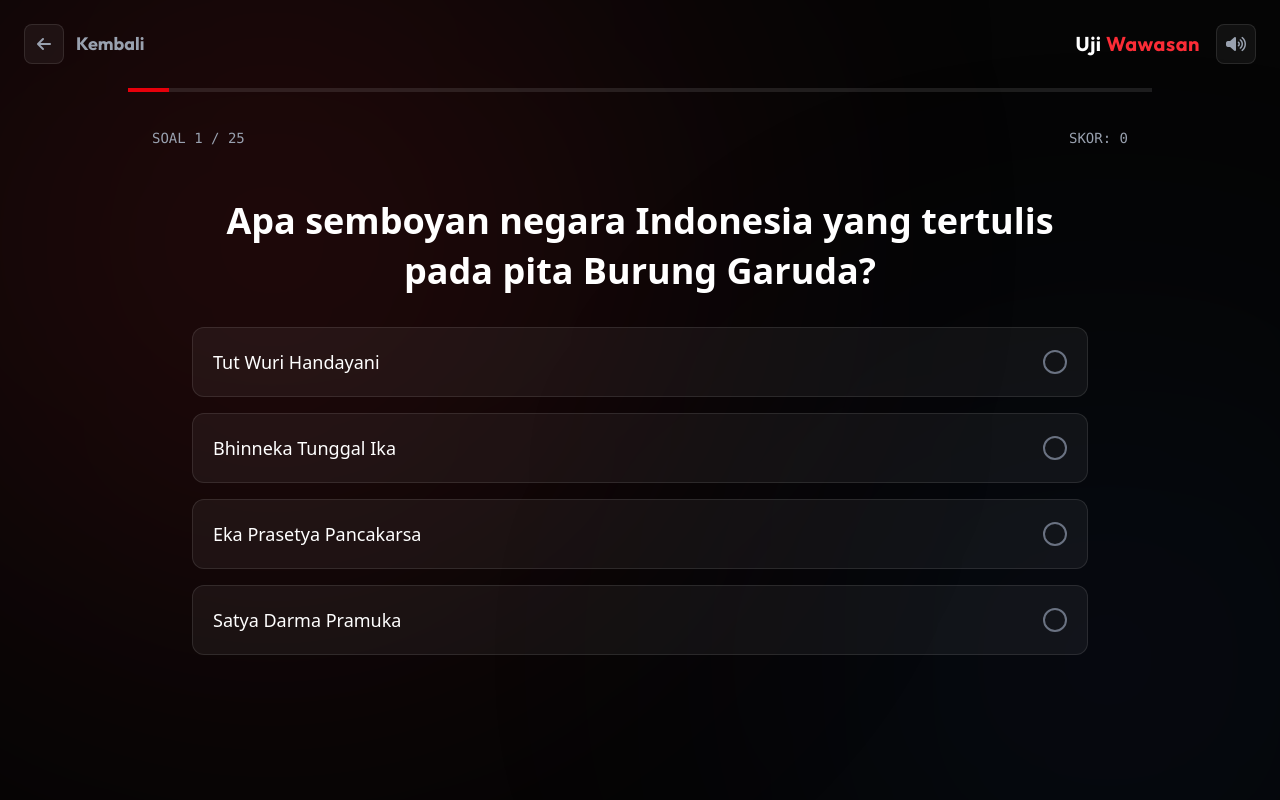
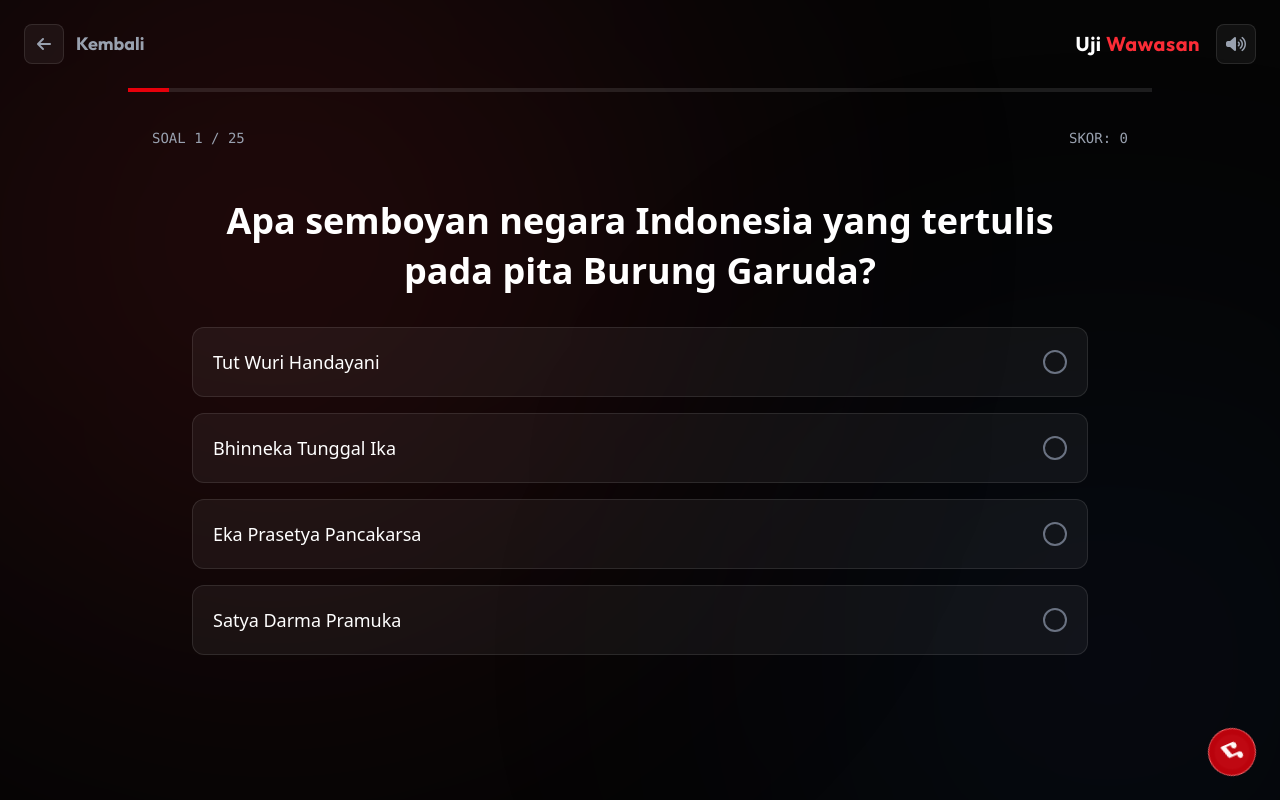
Before and after one commit to mrcelino/letsgo-pkn, a Next.js app: page /quiz in a window 1280 px wide. Built offline with nearby package versions, Linux system fonts and the light colour scheme.

Commit message:
feat: add 'Tanah Airku' background music with floating control

```diff
--- a/src/app/layout.tsx
+++ b/src/app/layout.tsx
@@ -19,6 +19,8 @@ export const metadata: Metadata = {
   description: "Menjelajahi esensi jati diri bangsa Indonesia melalui perspektif historis, sosiologis, dan politis.",
 };
 
+import BackgroundMusic from "@/components/BackgroundMusic";
+
 export default function RootLayout({
   children,
 }: Readonly<{
@@ -32,6 +34,7 @@ export default function RootLayout({
       <body
         className={`${outfit.variable} ${inter.variable} antialiased bg-[#050505] text-white overflow-x-hidden`}
       >
+        <BackgroundMusic />
         {children}
       </body>
     </html>
--- /dev/null
+++ b/src/components/BackgroundMusic.tsx
@@ -0,0 +1,106 @@
+"use client";
+
+import { useState, useEffect, useRef } from "react";
+
+export default function BackgroundMusic() {
+  const [isPlaying, setIsPlaying] = useState(false);
+  const audioRef = useRef<HTMLAudioElement | null>(null);
+  const [hasInteracted, setHasInteracted] = useState(false);
+
+  useEffect(() => {
+    // Initialize audio instance
+    const audio = new Audio("/audio/tanahairku.mp3");
+    audio.loop = true;
+    audio.volume = 0.4; // Start with decent volume, not too loud
+    audioRef.current = audio;
+
+    // Attempt auto-play
+    const playPromise = audio.play();
+
+    if (playPromise !== undefined) {
+      playPromise
+        .then(() => {
+          setIsPlaying(true);
+        })
+        .catch((error) => {
+          console.log("Autoplay blocked. Waiting for interaction...");
+          setIsPlaying(false);
+        });
+    }
+
+    return () => {
+      audio.pause();
+      audioRef.current = null;
+    };
+  }, []);
+
+  // Fallback: Start audio on first interaction if autoplay was blocked
+  useEffect(() => {
+    const handleInteraction = () => {
+      if (!hasInteracted && audioRef.current && audioRef.current.paused) {
+        audioRef.current.play()
+          .then(() => {
+            setIsPlaying(true);
+            setHasInteracted(true);
+          })
+          .catch((e) => console.log("Still blocked", e));
+      }
+    };
+
+    window.addEventListener("click", handleInteraction);
+    window.addEventListener("keydown", handleInteraction);
+
+    return () => {
+      window.removeEventListener("click", handleInteraction);
+      window.removeEventListener("keydown", handleInteraction);
+    };
+  }, [hasInteracted]);
+
+  const togglePlay = () => {
+    if (audioRef.current) {
+      if (isPlaying) {
+        audioRef.current.pause();
+        setIsPlaying(false);
+      } else {
+        audioRef.current.play();
+        setIsPlaying(true);
+      }
+    }
+  };
+
+  return (
+    <button
+      onClick={togglePlay}
+      className={`fixed bottom-6 right-6 z-[100] w-12 h-12 rounded-full flex items-center justify-center transition-all duration-300 shadow-lg border backdrop-blur-md group ${
+        isPlaying
+          ? "bg-red-600/80 border-red-400 hover:bg-red-700 hover:scale-110 animate-spin-slow"
+          : "bg-black/40 border-white/20 hover:bg-black/60"
+      }`}
+      title={isPlaying ? "Matikan Musik" : "Putar Musik"}
+    >
+      <div className={`relative flex items-center justify-center ${isPlaying ? "" : ""}`}>
+        {/* Icon */}
+        <i className={`fas ${isPlaying ? "fa-music" : "fa-volume-mute"} text-white text-lg`}></i>
+
+        {/* Visual Wave Animation when playing */}
+        {isPlaying && (
+          <span className="absolute inline-flex h-full w-full rounded-full bg-red-400 opacity-75 animate-ping"></span>
+        )}
+      </div>
+
+       <style jsx>{`
+        @keyframes spin-slow {
+          from { transform: rotate(0deg); }
+          to { transform: rotate(360deg); }
+        }
+        .animate-spin-slow {
+          animation: spin-slow 8s linear infinite;
+        }
+        /* Stop spinning on hover to make it easier to click if needed, or keep it */
+        .animate-spin-slow:hover {
+          animation-play-state: paused;
+        }
+      `}</style>
+    </button>
+  );
+}
```
Also changed, not shown: 1 other file (tests, documents, lock files or other folders).
